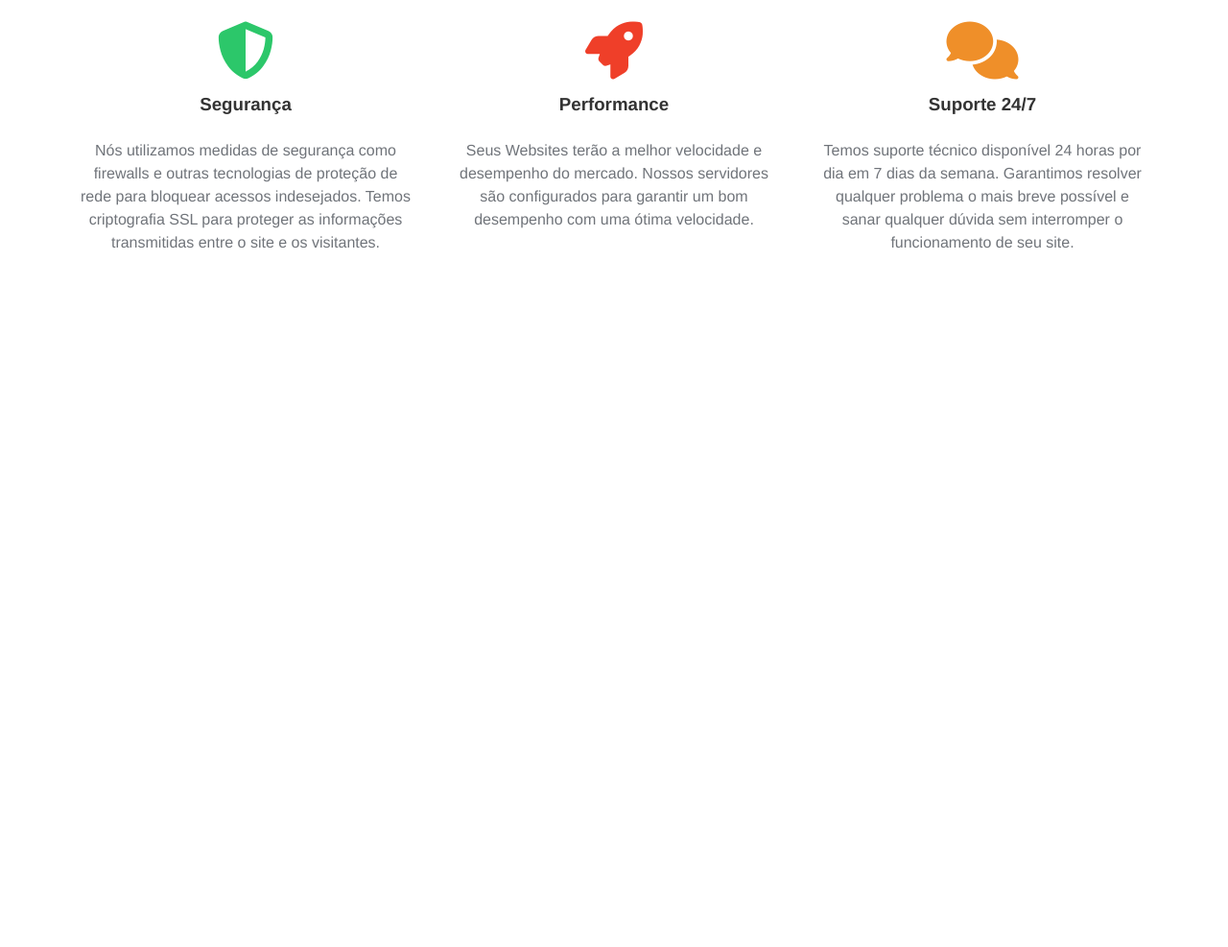
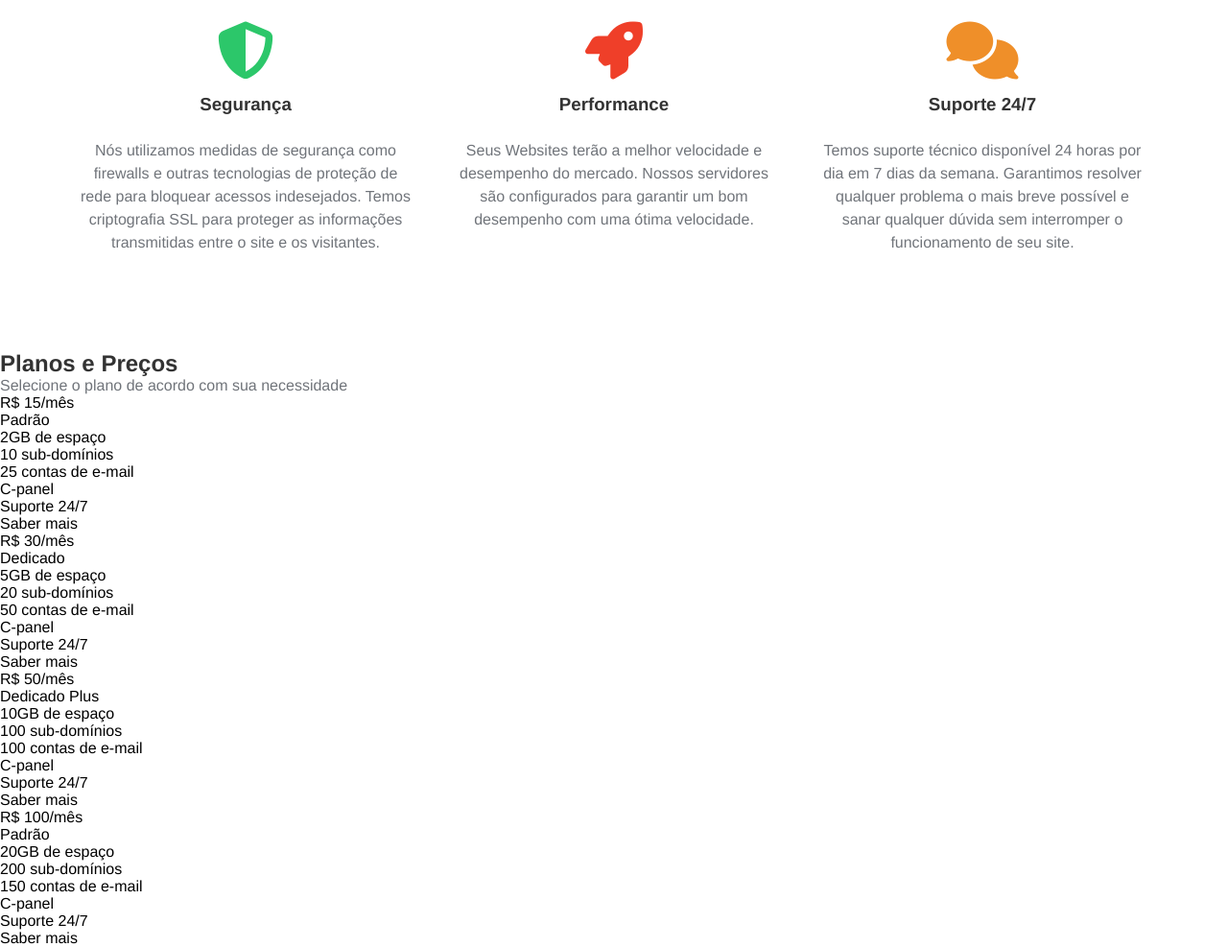
Before and after one commit to Andre-Francelino/Projeto-HDC-Host, a plain HTML site: page index.html in a window 1280 px wide. Shown: the part 576-1563 px from the top of the page at 96% size. Before the commit the page ends 941 px from the top, so only its background shows below. Drawn offline with Linux system fonts and the light colour scheme.

Commit message:
HTML dos planos e preços

```diff
--- a/index.html
+++ b/index.html
@@ -74,6 +74,57 @@
                     </li>
                 </ul>
             </section>
+            <section class="pricing-container">
+                <h2>Planos e Preços</h2>
+                <p>Selecione o plano de acordo com sua necessidade</p>
+                <div class="plans-container">
+                    <div class="plan">
+                        <ul>
+                            <li class="price">R$ 15/mês</li>
+                            <li class="plan-name">Padrão</li>
+                            <li>2GB de espaço</li>
+                            <li>10 sub-domínios</li>
+                            <li>25 contas de e-mail</li>
+                            <li>C-panel</li>
+                            <li>Suporte 24/7</li>
+                            <li class="plan-btn">Saber mais</li>
+                        </ul>
+
+                        <ul>
+                            <li class="price">R$ 30/mês</li>
+                            <li class="plan-name">Dedicado</li>
+                            <li>5GB de espaço</li>
+                            <li>20 sub-domínios</li>
+                            <li>50 contas de e-mail</li>
+                            <li>C-panel</li>
+                            <li>Suporte 24/7</li>
+                            <li class="plan-btn">Saber mais</li>
+                        </ul>
+
+                        <ul>
+                            <li class="price">R$ 50/mês</li>
+                            <li class="plan-name recommended">Dedicado Plus</li>
+                            <li>10GB de espaço</li>
+                            <li>100 sub-domínios</li>
+                            <li>100 contas de e-mail</li>
+                            <li>C-panel</li>
+                            <li>Suporte 24/7</li>
+                            <li class="plan-btn recommended">Saber mais</li>
+                        </ul>
+
+                        <ul>
+                            <li class="price">R$ 100/mês</li>
+                            <li class="plan-name">Padrão</li>
+                            <li>20GB de espaço</li>
+                            <li>200 sub-domínios</li>
+                            <li>150 contas de e-mail</li>
+                            <li>C-panel</li>
+                            <li>Suporte 24/7</li>
+                            <li class="plan-btn">Saber mais</li>
+                        </ul>
+                    </div>
+                </div>
+            </section>
         </main>
     </div>
 </body>
```
